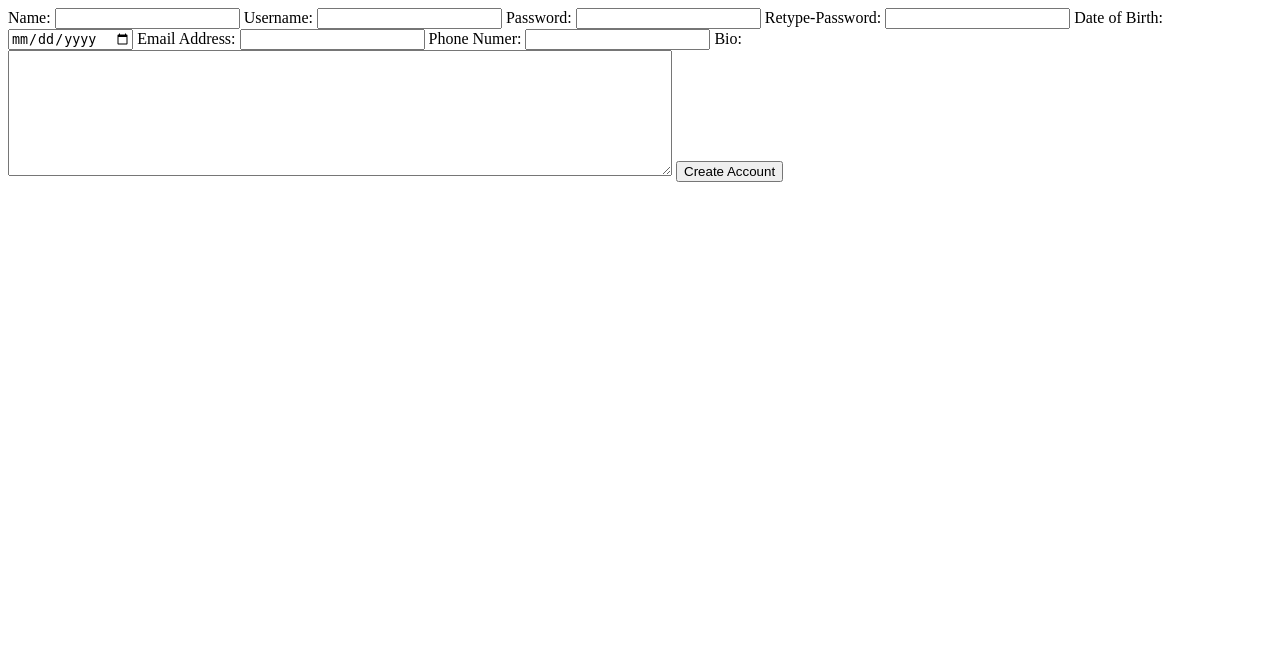
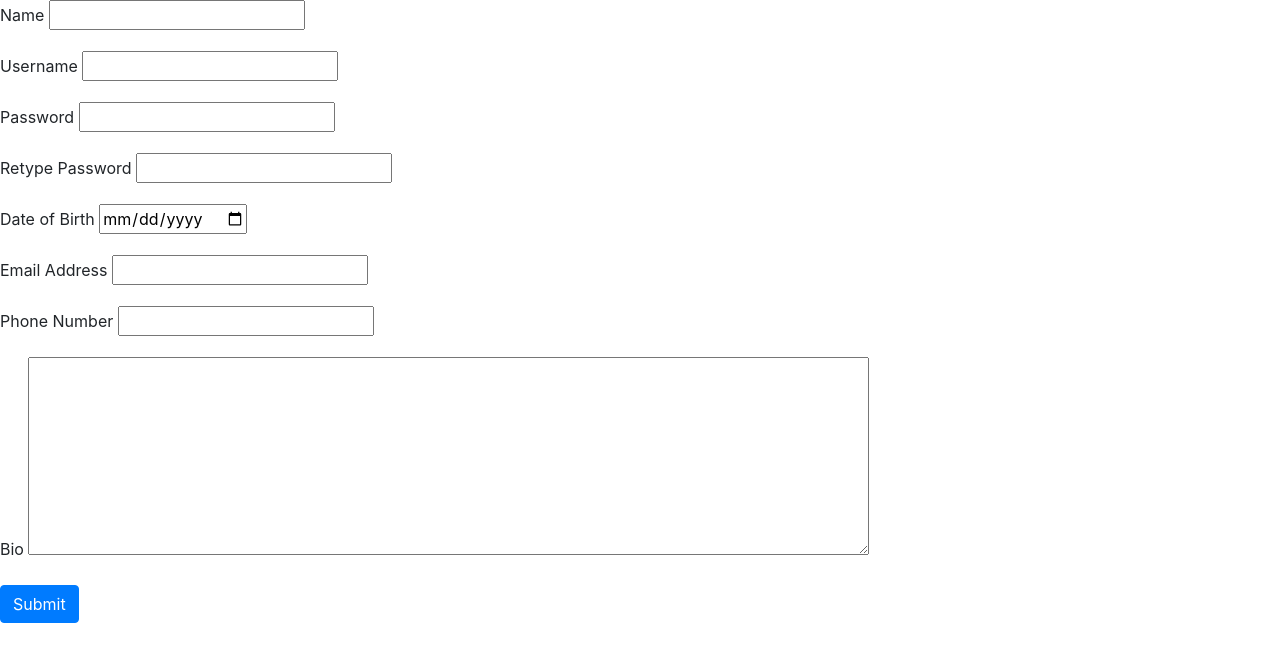
Before and after one commit to hongweimachene/WeNeedAName_chenH-rawatP-shawJ, a Flask app: template templates/createAccounts.html in a window 1280 px wide. Shown: the top 662 px of the page. Run offline with Flask 2, Linux system fonts and the light colour scheme; the template is opened without the code that fills it, so the values that code supplies are empty; some libraries are stand-ins or nearby versions.

Commit message:
updated createAccounts html, fixed route

```diff
--- a/app.py
+++ b/app.py
@@ -31,7 +31,7 @@ def login():
 
 @app.route("/create")
 def create():
-    return render_template("createAccount.html");
+    return render_template("createAccounts.html");
 
 @app.route("/createAccount", methods=["POST"])
 def createAccount():
--- a/doc/devlog.txt
+++ b/doc/devlog.txt
@@ -44,3 +44,6 @@ added requirements.txt
 
 prathamR -- 2019-11-20 08:34
 Finish createAccounts.html
+
+yifanW -- 2019-11-21 08:29
+updated createAccounts html, fixed route
--- a/templates/createAccounts.html
+++ b/templates/createAccounts.html
@@ -1,20 +1,45 @@
 <!DOCTYPE html>
 <html lang="en" dir="ltr">
-  <head>
+<head>
+    <link rel="stylesheet" href="https://stackpath.bootstrapcdn.com/bootstrap/4.3.1/css/bootstrap.min.css" integrity="sha384-ggOyR0iXCbMQv3Xipma34MD+dH/1fQ784/j6cY/iJTQUOhcWr7x9JvoRxT2MZw1T" crossorigin="anonymous">
     <meta charset="utf-8">
-    <title></title>
-  </head>
-  <body>
+    <title>Create Your Account</title>
+</head>
+<body>
     <form class="" action="/create" method="post">
-      Name: <input type="text" name="name">
-      Username: <input type="text" name="username">
-      Password: <input type="password" name="password">
-      Retype-Password: <input type="password" name="password-confirm">
-      Date of Birth: <input type="date" name="dob">
-      Email Address: <input type="email" name="email">
-      Phone Numer: <input type="number" name="phone">
-      Bio: <textarea name="bio" rows="8" cols="80"></textarea>
-      <input type="submit" value="Create Account">
+        <div class="form-group" action="/create" method="post">
+            <label>Name</label>
+            <input type="text" name="name">
+        </div>
+        <div class="form-group">
+            <label>Username</label>
+            <input type="text" name="username">
+        </div>
+        <div class="form-group">
+            <label>Password</label>
+            <input type="password" name="password">
+        </div>
+        <div class="form-group">
+            <label>Retype Password</label>
+            <input type="password" name="password-confirm">
+        </div>
+        <div class="form-group">
+            <label>Date of Birth</label>
+            <input type="date" name="dob">
+        </div>
+        <div class="form-group">
+            <label>Email Address</label>
+            <input type="email" name="email">
+        </div>
+        <div class="form-group">
+            <label>Phone Number</label>
+            <input type="number" name="phone">
+        </div>
+        <div class="form-group">
+            <label>Bio</label>
+            <textarea name="bio" rows="8" cols="80"></textarea>
+        </div>
+        <button type="submit" value="Create Account" class="btn btn-primary">Submit</button>
     </form>
-  </body>
+</body>
 </html>
--- a/templates/login.html
+++ b/templates/login.html
@@ -5,7 +5,10 @@
     <meta charset="utf-8">
     <title>Login to StarCrossed!</title>
 </head>
-  <body>
+<body
+    <div class="container">
+        <img src="../doc/logo.png" class="img-rounded" alt="Cinque Terre" width="304" height="236">
+    </div>
     <center>
         <h2>Log In</h2>
         <form class="" action="/auth" method="post">
@@ -22,7 +25,6 @@
         <div>
             <a class="btn btn-primary" href="/create" role="button">New Account</a>
         </div>
-        </div>
     </center>
 </body>
 </html>
```
Also changed, not shown: 1 other file. Lines whose indentation alone changed are shown as unchanged.
